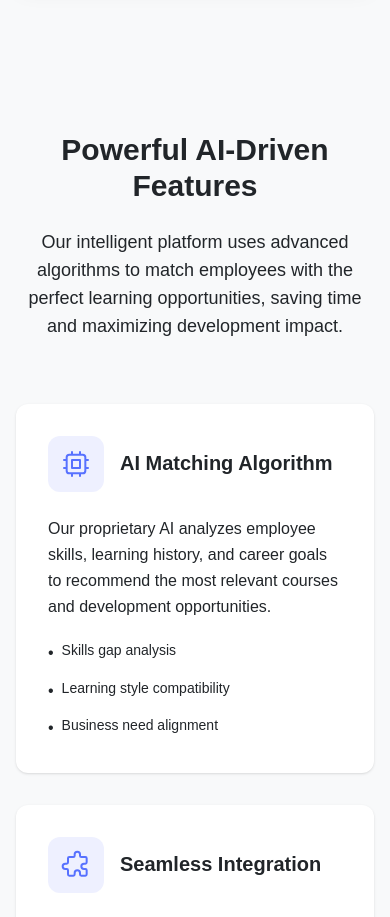
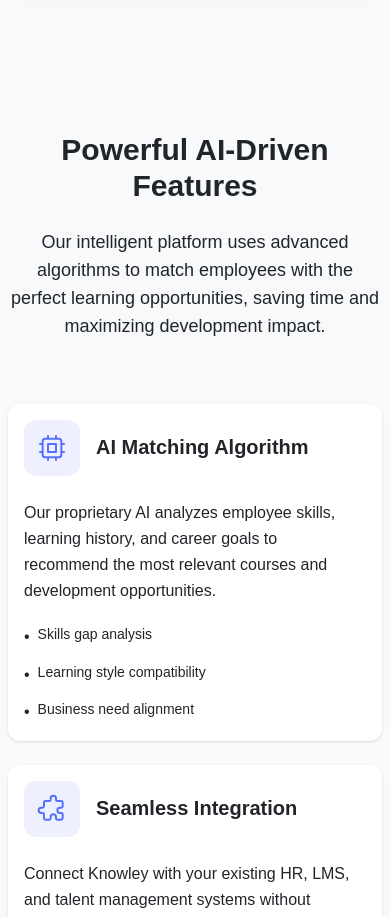
Before and after one commit to Grihladin/knowley_landing_page, a Next.js app: page / in a window 390 px wide. Shown: the part 1080-1997 px from the top of the page. Built offline with nearby package versions, Linux system fonts and the light colour scheme.

Commit message:
remooved animathions

```diff
--- a/app/FeatureCard.tsx
+++ b/app/FeatureCard.tsx
@@ -9,7 +9,7 @@ interface FeatureCardProps {
 }
 
 const FeatureCard: React.FC<FeatureCardProps> = ({ icon, title, description, items }) => (
-  <div className="bg-white p-8 rounded-xl shadow-sm hover:shadow-md transition-shadow">
+  <div className="bg-white p-4 sm:p-8 rounded-xl shadow-sm hover:shadow-md transition-shadow w-full max-w-full">
     <div className="flex items-center gap-4 mb-6">
       <div className="w-14 h-14 bg-primary/10 rounded-xl flex items-center justify-center">
         {icon}
--- a/app/FeaturesSection.tsx
+++ b/app/FeaturesSection.tsx
@@ -4,8 +4,8 @@ import FeatureCard from "./FeatureCard";
 
 export default function FeaturesSection() {
   return (
-    <section id="features" className="py-20 px-4 bg-gray-light" aria-labelledby="features-heading">
-      <div className="container mx-auto max-w-6xl">
+    <section id="features" className="py-20 px-2 sm:px-4 bg-gray-light" aria-labelledby="features-heading">
+      <div className="container mx-auto max-w-full sm:max-w-6xl">
         <div className="text-center max-w-3xl mx-auto mb-16">
           <h2 id="features-heading" className="text-3xl md:text-4xl font-bold mb-6">Powerful AI-Driven Features</h2>
           <p className="text-gray-dark text-lg">
@@ -13,7 +13,7 @@ export default function FeaturesSection() {
             the perfect learning opportunities, saving time and maximizing development impact.
           </p>
         </div>
-        <div className="grid grid-cols-1 md:grid-cols-3 gap-8">
+        <div className="grid grid-cols-1 md:grid-cols-3 gap-6 sm:gap-8">
           <FeatureCard
             title="AI Matching Algorithm"
             description="Our proprietary AI analyzes employee skills, learning history, and career goals to recommend the most relevant courses and development opportunities."
```
